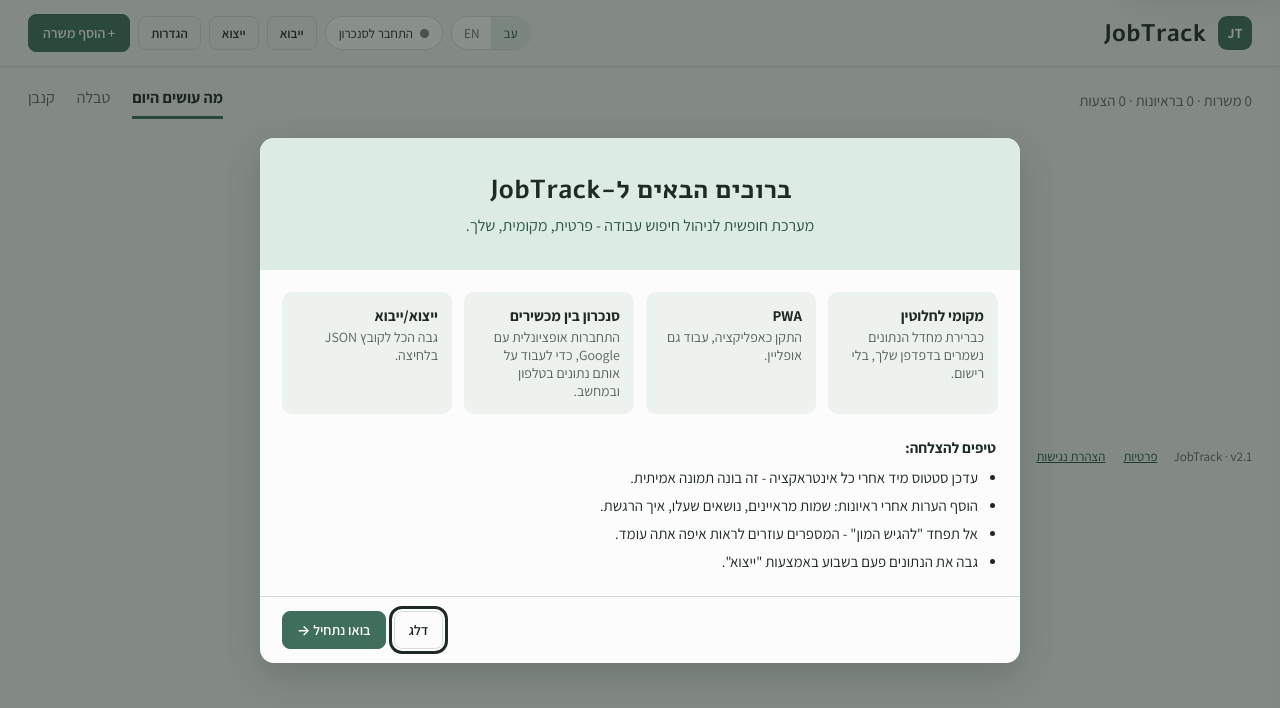
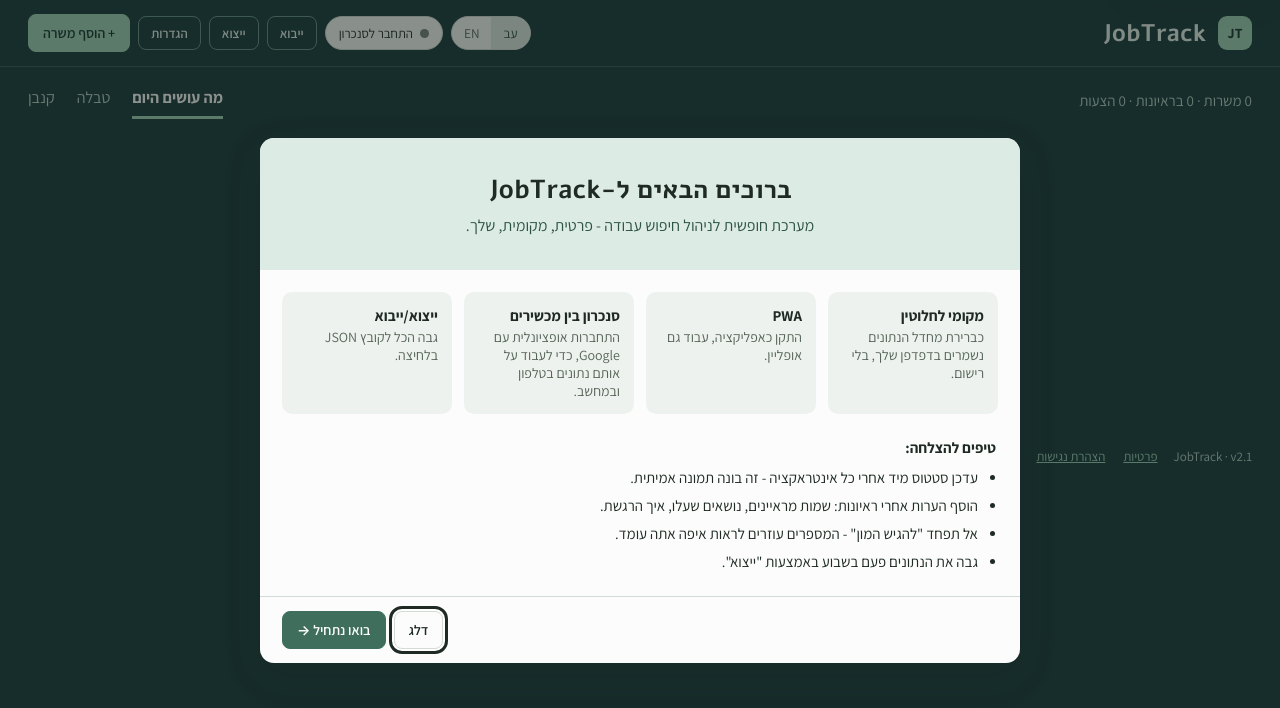
Before and after one commit to Tomer-HL/job-search-portal, a plain HTML site: page JobTrack-standalone.html in a window 1280 px wide. Drawn offline with Linux system fonts and the light colour scheme.

Commit message:
feat(ui): deep sea-green page background with light content sheets
Co-Authored-By: Claude Sonnet 5.5 <noreply@anthropic.com>
Claude-Session: https://claude.ai/code/session_01VjgYKZ6rPtVyM68MwMhQ7X

```diff
--- a/JobTrack-standalone.html
+++ b/JobTrack-standalone.html
@@ -3,7 +3,7 @@
 <head>
 <meta charset="utf-8">
 <meta name="viewport" content="width=device-width, initial-scale=1, viewport-fit=cover">
-<meta name="theme-color" content="#3f6f5c">
+<meta name="theme-color" content="#17383a">
 <meta name="apple-mobile-web-app-capable" content="yes">
 <meta name="apple-mobile-web-app-status-bar-style" content="black-translucent">
 <meta name="apple-mobile-web-app-title" content="JobTrack">
@@ -232,6 +232,27 @@ main:focus{outline:none}
 .acct{display:flex;gap:10px;align-items:center;margin:8px 0 14px;font-size:15px}
 .acct b{display:block}
 
+/* Deep sea-green page frame (option 2): chrome sits on dark, content on light sheets */
+:root{--page:#17383a;--on-page:#eaf4ef;--on-page-2:#b9d3c9;--page-line:#2f5a5a;--accent:#9fd3b8}
+html,body{background:var(--page)}
+.topbar{border-bottom-color:var(--page-line)}
+.brand{color:var(--on-page)}
+.brand .mark{background:var(--accent);color:#12302f}
+.topbar .btn.ghost{color:var(--on-page);border-color:#648f88}
+.topbar .btn.ghost:hover{background:rgba(255,255,255,.1)}
+.topbar .btn.primary{background:var(--accent);border-color:var(--accent);color:#12302f}
+.topbar .btn.primary:hover{background:#b9e3cf}
+.summary{color:var(--on-page-2)}
+.view-toggle button{color:var(--on-page-2)}
+.view-toggle button.active{color:#fff;border-bottom-color:var(--accent)}
+.split{background:var(--panel);border:1px solid var(--border);border-radius:14px;margin:12px 28px 0;overflow:hidden}
+.app-footer{color:var(--on-page-2)}
+.app-footer a,.app-footer .linklike{color:var(--accent)}
+.container .empty{color:var(--on-page-2)}
+.container .empty h2,.container .empty h3{color:var(--on-page)}
+.tablewrap .empty{color:var(--muted)}
+.tablewrap .empty h2,.tablewrap .empty h3{color:var(--text)}
+@media (max-width:860px){.split{margin-inline:14px}}
 @media (max-width:860px){
   .split{grid-template-columns:1fr;margin-top:0}
   .split[data-pane=list] .detail-pane{display:none}
--- a/service-worker.js
+++ b/service-worker.js
@@ -4,7 +4,7 @@
 //   - Firebase SDK modules on gstatic.com/firebasejs: cache-first (versioned URLs, so the cache is safe)
 //   - Firebase / Google API traffic (Firestore, Auth): never intercepted — Firestore has its own offline cache
 
-const CACHE_NAME = 'jobtrack-community-v4';
+const CACHE_NAME = 'jobtrack-community-v5';
 const SHELL = [
   './',
   './index.html',
```
Also changed, not shown: index.html (+22 -1 lines), manifest.json.
